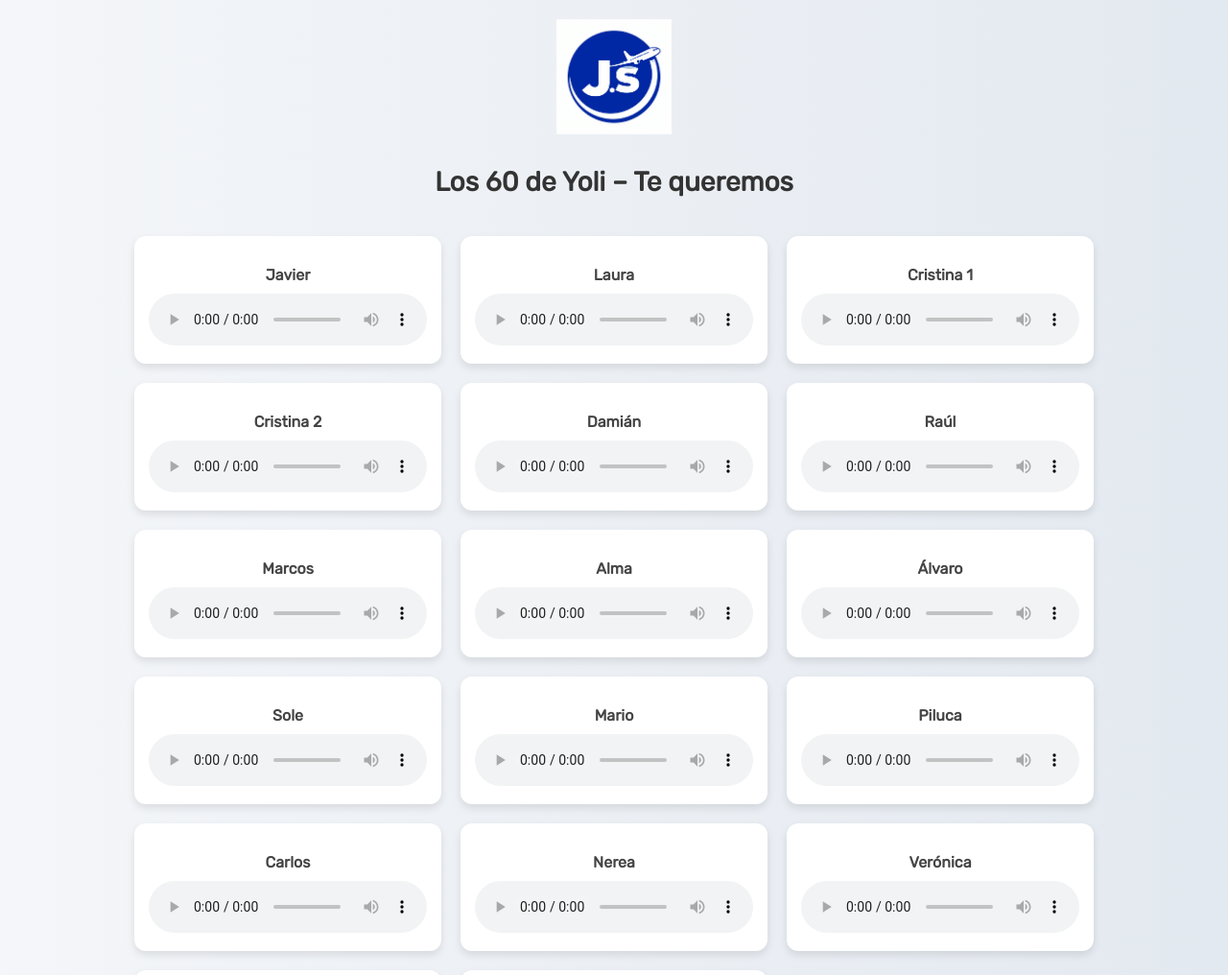
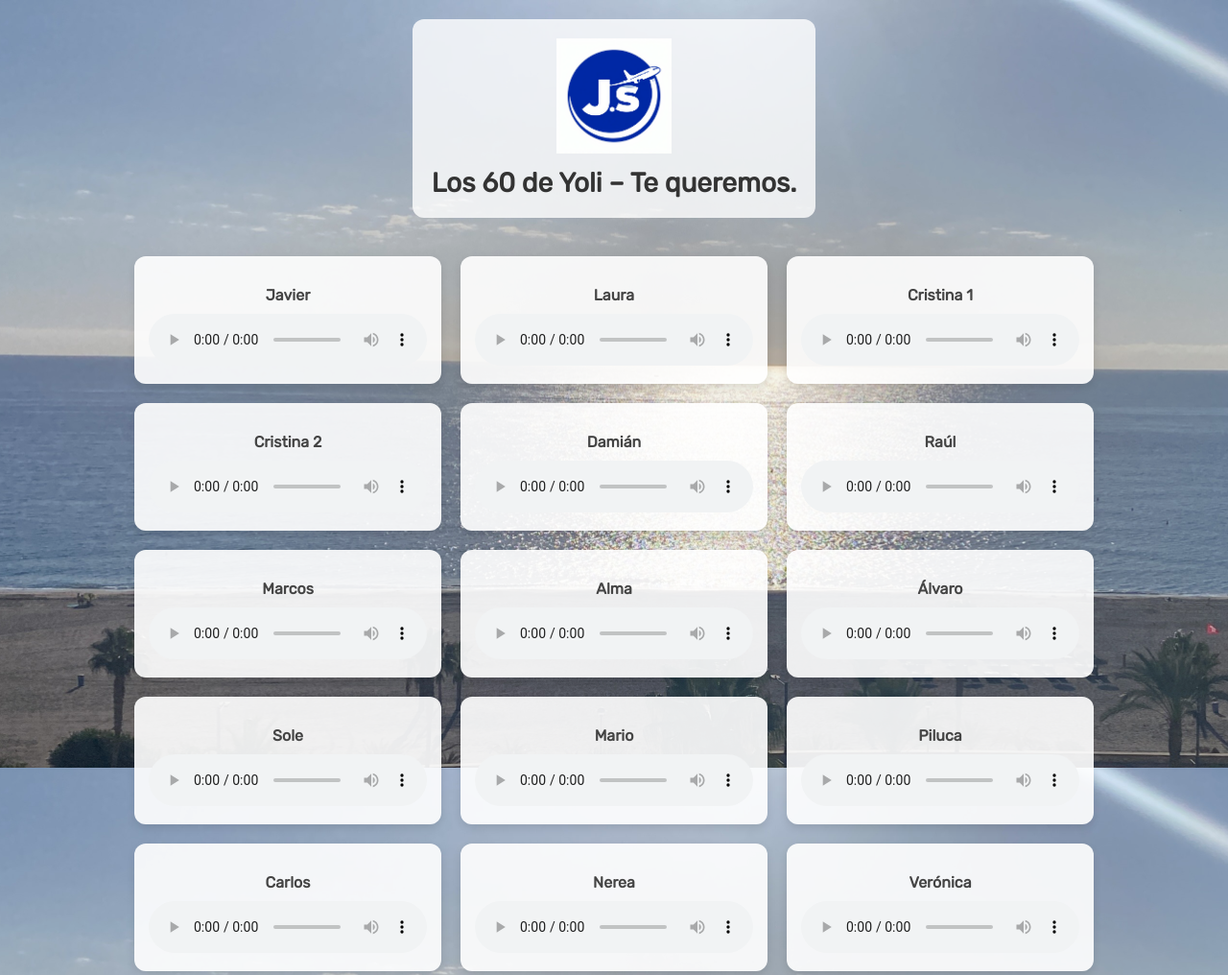
Before and after one commit to Javilong0/AudioQR60, a plain HTML site: page index.html in a window 1280 px wide. Shown: the top 1016 px of the page at 96% size. Drawn offline with Linux system fonts and the light colour scheme.

Commit message:
Add files via upload

```diff
--- a/index.html
+++ b/index.html
@@ -3,19 +3,25 @@
 <head>
   <meta charset="UTF-8" />
   <meta name="viewport" content="width=device-width, initial-scale=1.0"/>
-  <title>AudioQR60</title>
+  <title>Los 60 de Yoli – Te queremos.</title>
   <link href="https://fonts.googleapis.com/css2?family=Rubik&display=swap" rel="stylesheet">
   <style>
     body {
       font-family: 'Rubik', sans-serif;
-      background: linear-gradient(to right, #f4f6f9, #e3e9f0);
+      background: url('fondo.jpg') no-repeat center center fixed;
+      background-size: cover;
       margin: 0;
       padding: 20px;
       text-align: center;
+      backdrop-filter: brightness(0.97);
     }
 
     header {
       margin-bottom: 30px;
+      background-color: rgba(255, 255, 255, 0.8);
+      padding: 20px;
+      border-radius: 12px;
+      display: inline-block;
     }
 
     header img {
@@ -26,6 +32,7 @@
     h1 {
       font-size: 28px;
       color: #333;
+      margin: 0;
     }
 
     .audio-grid {
@@ -38,7 +45,7 @@
     }
 
     .audio-card {
-      background-color: #ffffff;
+      background-color: rgba(255, 255, 255, 0.9);
       border-radius: 12px;
       padding: 15px;
       box-shadow: 0 4px 8px rgba(0,0,0,0.1);
@@ -64,7 +71,7 @@
 <body>
   <header>
     <img src="logo.png" alt="Logo AudioQR60">
-    <h1>Los 60 de Yoli – Te queremos</h1>
+    <h1>Los 60 de Yoli – Te queremos.</h1>
   </header>
 
   <div class="audio-grid">
@@ -88,7 +95,6 @@
   </div>
 
   <script>
-    // Pausar todos los audios si uno empieza
     const audios = document.querySelectorAll("audio");
     audios.forEach(audio => {
       audio.addEventListener("play", () => {
```
Also changed, not shown: fondo.JPG (added).
